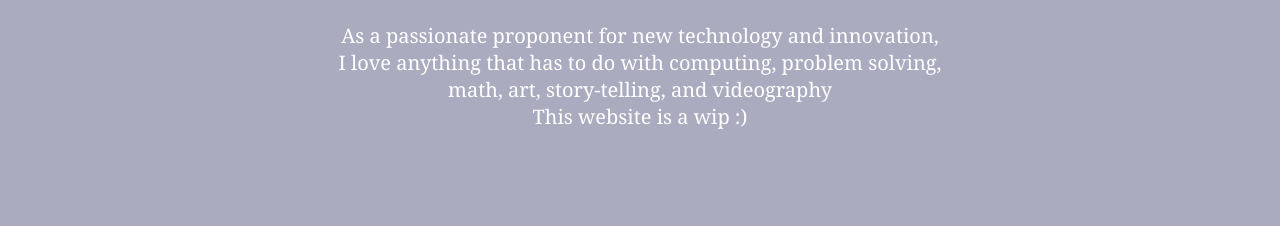
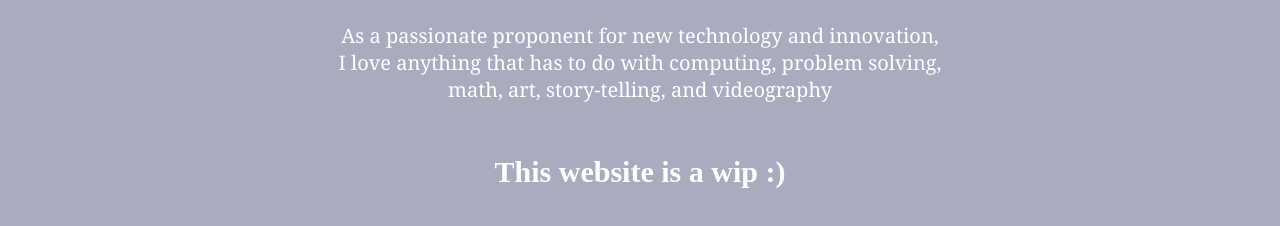
Before and after one commit to NoahV17/portfolio_website, a plain HTML site: page index.html in a window 1280 px wide. Shown: the part 644-870 px from the top of the page. Drawn offline with Linux system fonts and the light colour scheme; a web font is replaced by a local one.

Commit message:
Update index.html

```diff
--- a/index.html
+++ b/index.html
@@ -48,8 +48,9 @@
     <h2>Thanks for stopping by</h2>
     <p>As a passionate proponent for new technology and innovation,<br>
         I love anything that has to do with computing, problem solving,<br>
-        math, art, story-telling, and videography<br>
-        This website is a wip :)</p>
+        math, art, story-telling, and videography<br><br></p>
+
+        <h2>This website is a wip :)</h2>
 
 <!--
 
```
